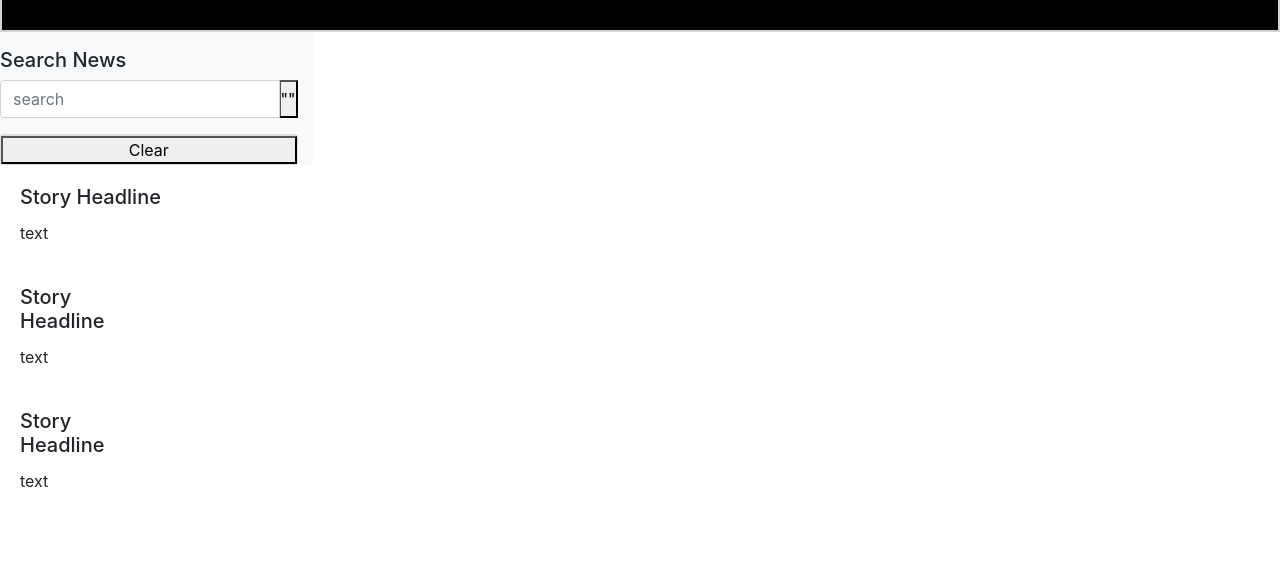
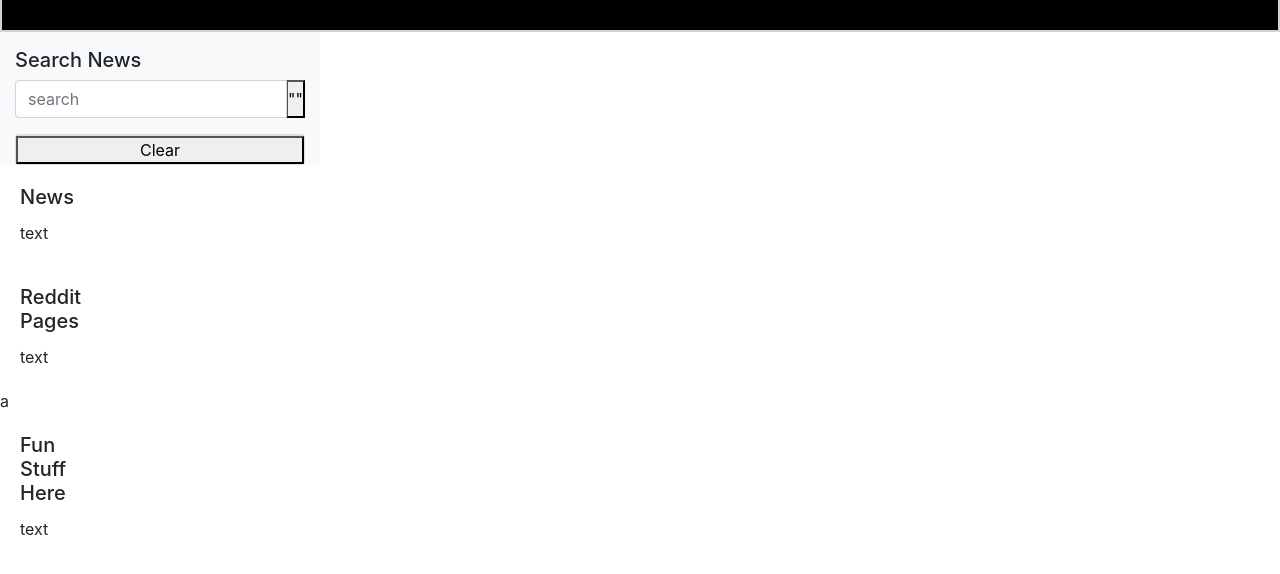
Before and after one commit to SLee612/group_project_1, a plain HTML site: page index.html in a window 1280 px wide. Shown: the part 124-698 px from the top of the page. Drawn offline with nearby package versions, Linux system fonts and the light colour scheme.

Commit message:
fixing errors

```diff
--- a/assets/style.css
+++ b/assets/style.css
@@ -12,6 +12,7 @@ body {
 }
 
 header {
+
     background-color: black;
     color: white;
     text-align: center;
--- a/index.html
+++ b/index.html
@@ -16,7 +16,7 @@
 
 
 
-    <div class="row content-row">
+    <div class="row-content-row">
         <div class="col-12 col-md-3 bg-light pt-3">
             <h5>Search News</h5>
             <form>
@@ -40,7 +40,7 @@
         <div class="col-2">
             <div class="card-1">
                 <div class="card-body">
-                <h5 class="card-title">Story Headline</h5>
+                <h5 class="card-title">News</h5>
                 <p class="card-text">text</p>
     </div>
 
@@ -48,15 +48,15 @@
         <div class="col-2">
             <div class="card-2">
                     <div class="card-body">
-                    <h5 class="card-title">Story Headline</h5>
+                    <h5 class="card-title">Reddit Pages</h5>
                     <p class="card-text">text</p>
     </div>
-
+a
     <div id="Fun Stuff" class="row">
         <div class="col-2">
             <div class="card-3">
                     <div class="card-body">
-                    <h5 class="card-title">Story Headline</h5>
+                    <h5 class="card-title">Fun Stuff Here</h5>
                     <p class="card-text">text</p>
     </div>
 
```
